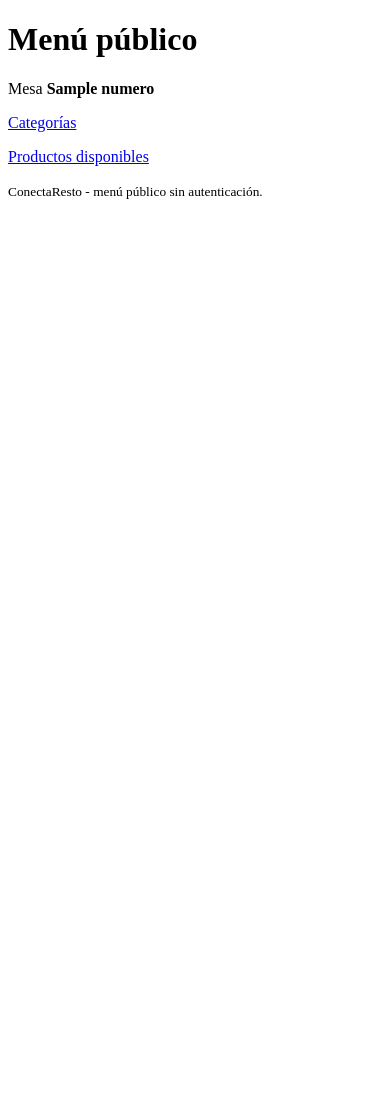
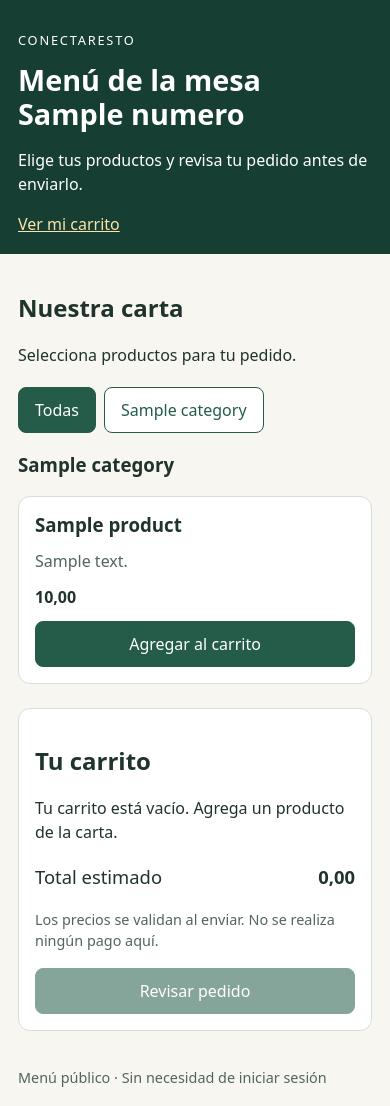
Before and after one commit to ConectaResto/ConectaResto-MVP, a Flask app: template app/templates/public/menu.html in a window 390 px wide. Before the commit the page ends 199 px from the top, so only its background shows below. Run offline with Flask 3, Linux system fonts and the light colour scheme; the template is opened without the code that fills it: most values are stand-ins (such as "Sample title", 1, 10 or a date in 2020).

Commit message:
feat(frontend): implementar menú público y carrito QR

```diff
--- /dev/null
+++ b/app/static/css/public_menu.css
@@ -0,0 +1,50 @@
+:root { color-scheme: light; font-family: system-ui, sans-serif; color: #20332c; background: #f7f6f1; }
+* { box-sizing: border-box; }
+body { margin: 0; line-height: 1.5; }
+[hidden] { display: none !important; }
+.menu-container { width: min(1120px, 100%); margin-inline: auto; padding: 24px; }
+.menu-header { background: #163e32; color: #fff; }
+.menu-header a { color: #fbe4aa; }
+.eyebrow { letter-spacing: .14em; text-transform: uppercase; font-size: .8rem; }
+h1 { font-size: clamp(1.8rem, 5vw, 2.8rem); line-height: 1.2; margin-block: 12px; }
+h2, h3 { line-height: 1.3; }
+.menu-layout { display: grid; grid-template-columns: minmax(0, 1.6fr) minmax(290px, 1fr); gap: 32px; align-items: start; overflow-wrap: anywhere; }
+.menu-layout > *, .product-card > * { min-width: 0; }
+.categories { display: flex; flex-wrap: wrap; gap: 8px; margin-block: 20px; }
+button { font: inherit; min-height: 44px; padding: 10px 16px; border: 1px solid #245c49; border-radius: 8px; color: #fff; background: #245c49; cursor: pointer; }
+button:hover:not(:disabled) { background: #163e32; }
+button:disabled { opacity: .55; cursor: default; }
+button:focus-visible, a:focus-visible, input:focus-visible { outline: 3px solid #c67c12; outline-offset: 3px; }
+.categories button { background: #fff; color: #245c49; max-width: 100%; }
+.categories button[aria-pressed="true"] { background: #245c49; color: #fff; }
+.product-grid { display: grid; grid-template-columns: repeat(auto-fit, minmax(min(230px, 100%), 1fr)); gap: 14px; }
+.product-card, #carrito { background: #fff; border: 1px solid #d6dfd6; border-radius: 12px; padding: 20px; }
+.product-card { display: flex; flex-direction: column; gap: 12px; }
+.product-card h3, .product-card p { margin: 0; overflow-wrap: anywhere; }
+.product-card .description { color: #52655d; flex: 1; }
+.product-card button { width: 100%; }
+.price { font-weight: 700; }
+#carrito { scroll-margin-top: 16px; }
+.cart-items { padding: 0; list-style: none; }
+.cart-line { border-bottom: 1px solid #d6dfd6; padding-block: 16px; overflow-wrap: anywhere; }
+.cart-line p { margin-block: 6px; }
+.cart-controls { display: flex; flex-wrap: wrap; align-items: center; gap: 10px; margin-block: 10px; }
+.cart-controls label { flex: 1; min-width: 120px; }
+.cart-controls input { width: 90px; min-height: 44px; border: 1px solid #8b9e93; border-radius: 6px; padding: 8px; font: inherit; }
+input[aria-invalid="true"] { border: 2px solid #ad2929; }
+.cart-controls button, #cancel-review { background: #fff; color: #245c49; }
+.cart-controls button:hover:not(:disabled), #cancel-review:hover:not(:disabled) { background: #edf4ed; }
+.cart-total { display: flex; justify-content: space-between; flex-wrap: wrap; gap: 8px; font-size: 1.15rem; }
+.hint, footer { color: #52655d; font-size: .9rem; }
+#order-status { overflow-wrap: anywhere; }
+#order-status[data-kind="error"] { color: #972323; }
+#order-status[data-kind="success"] { color: #21603a; font-weight: 700; }
+#review-order { width: 100%; }
+#order-review { border-top: 2px solid #d6dfd6; margin-top: 20px; }
+.review-actions { display: flex; flex-wrap: wrap; gap: 10px; }
+.review-actions button { flex: 1; }
+@media (max-width: 760px) {
+  .menu-container { padding: 18px; }
+  .menu-layout { grid-template-columns: minmax(0, 1fr); gap: 24px; }
+  .product-card, #carrito { padding: 16px; }
+}
--- /dev/null
+++ b/app/static/js/public_menu.js
@@ -0,0 +1,207 @@
+(() => {
+    'use strict';
+    const root = document.getElementById('public-menu');
+    if (!root) return;
+    const byId = (id) => document.getElementById(id);
+    const form = byId('order-form');
+    const cart = new Map();
+    let pending = false;
+    let loaded = false;
+
+    // All catalog content is inserted as text, never interpreted as HTML.
+    function element(tag, text, className) {
+        const node = document.createElement(tag);
+        if (text !== undefined) node.textContent = text;
+        if (className) node.className = className;
+        return node;
+    }
+    function priceInCents(price) {
+        if (typeof price !== 'string' || !/^\d+(?:\.\d{1,2})?$/.test(price)) {
+            throw new Error('El menú contiene un precio inválido. Consulta al mesero.');
+        }
+        const [whole, fraction = ''] = price.split('.');
+        return BigInt(whole) * 100n + BigInt(fraction.padEnd(2, '0'));
+    }
+    function money(cents) {
+        return `${(cents / 100n).toLocaleString('es')},${String(cents % 100n).padStart(2, '0')}`;
+    }
+    function total() {
+        return [...cart.values()].reduce((sum, item) => sum + item.cents * BigInt(item.quantity), 0n);
+    }
+    function validCart() {
+        return cart.size > 0 && [...cart.values()].every((item) => !item.invalid);
+    }
+    function status(text, kind = '') {
+        if (cart.size && !validCart()) {
+            text = 'Corrige las cantidades del carrito antes de continuar.';
+            kind = 'error';
+        }
+        byId('order-status').textContent = text;
+        byId('order-status').dataset.kind = kind;
+    }
+    function updateControls() {
+        byId('review-order').disabled = pending || !validCart();
+        root.querySelectorAll('[data-cart-control]').forEach((node) => { node.disabled = pending; });
+        byId('cancel-review').disabled = pending;
+        byId('send-order').disabled = pending || !validCart();
+        byId('send-order').textContent = pending ? 'Enviando…' : 'Confirmar y enviar';
+        form.setAttribute('aria-busy', String(pending));
+    }
+    function changed() {
+        byId('order-review').hidden = true;
+        byId('cart-total').textContent = cart.size && !validCart() ? 'Revisa cantidades' : money(total());
+        updateControls();
+    }
+    function renderCart() {
+        const list = byId('cart-items');
+        list.replaceChildren();
+        byId('cart-empty').hidden = cart.size !== 0;
+        for (const [id, item] of cart) {
+            const line = element('li', undefined, 'cart-line');
+            line.append(element('strong', item.name), element('p', `Precio unitario: ${money(item.cents)}`));
+            const controls = element('div', undefined, 'cart-controls');
+            const label = element('label', 'Cantidad ');
+            const input = document.createElement('input');
+            input.type = 'number'; input.min = '1'; input.max = '2147483647'; input.step = '1';
+            input.required = true; input.inputMode = 'numeric'; input.value = item.quantityInput;
+            input.dataset.cartControl = ''; input.dataset.quantity = String(id);
+            input.setAttribute('aria-label', `Cantidad de ${item.name}`);
+            const subtotal = element('p');
+            function updateQuantityLine() {
+                input.setAttribute('aria-invalid', String(item.invalid));
+                subtotal.textContent = item.invalid ? 'Introduce una cantidad entera positiva válida.' : `Subtotal: ${money(item.cents * BigInt(item.quantity))}`;
+            }
+            updateQuantityLine();
+            input.addEventListener('input', () => {
+                if (pending) return;
+                item.quantityInput = input.value;
+                const quantity = Number(input.value);
+                item.invalid = !/^\d+$/.test(input.value) || !Number.isInteger(quantity) || quantity < 1 || quantity > 2147483647;
+                if (!item.invalid) item.quantity = quantity;
+                updateQuantityLine();
+                status('Carrito actualizado.');
+                changed();
+            });
+            label.append(input);
+            const remove = element('button', 'Quitar');
+            remove.type = 'button'; remove.dataset.cartControl = '';
+            remove.setAttribute('aria-label', `Quitar ${item.name}`);
+            remove.addEventListener('click', () => {
+                if (pending) return;
+                cart.delete(id); renderCart(); status('Producto quitado del carrito.');
+            });
+            controls.append(label, remove); line.append(controls, subtotal); list.append(line);
+        }
+        changed();
+    }
+    function addProduct(product) {
+        if (pending) return;
+        const item = cart.get(product.id);
+        if (item && (item.invalid || item.quantity >= 2147483647)) {
+            status('Revisa la cantidad de este producto en el carrito.', 'error'); return;
+        }
+        if (item) {
+            item.quantity += 1;
+            item.quantityInput = String(item.quantity);
+        } else cart.set(product.id, {name: product.name, cents: product.cents, quantity: 1, quantityInput: '1', invalid: false});
+        renderCart(); status(`${product.name} agregado al carrito.`);
+    }
+    async function readJSON(response) {
+        const body = await response.json();
+        if (!response.ok || body.success !== true) throw new Error(body.error || 'No se pudo completar la solicitud.');
+        return body.data;
+    }
+    async function loadCatalog() {
+        if (loaded) return;
+        byId('retry-catalog').hidden = true;
+        byId('catalog-status').textContent = 'Cargando el menú…';
+        try {
+            const [categories, products] = await Promise.all([
+                fetch(root.dataset.categoriesUrl, {credentials: 'same-origin'}).then(readJSON),
+                fetch(root.dataset.productsUrl, {credentials: 'same-origin'}).then(readJSON),
+            ]);
+            if (!Array.isArray(categories) || !Array.isArray(products)) throw new Error('No se pudo leer el menú.');
+            const priced = products.map((product) => ({...product, cents: priceInCents(product.price)}));
+            const catalog = byId('catalog'); const nav = byId('category-nav');
+            catalog.replaceChildren(); nav.replaceChildren();
+            const sections = [];
+            function filter(categoryId) {
+                sections.forEach(({id, node}) => { node.hidden = categoryId !== null && categoryId !== id; });
+                nav.querySelectorAll('button').forEach((button) => {
+                    button.setAttribute('aria-pressed', String(button.dataset.category === String(categoryId)));
+                });
+            }
+            function categoryButton(name, id) {
+                const button = element('button', name); button.type = 'button'; button.dataset.category = String(id);
+                button.addEventListener('click', () => filter(id)); nav.append(button);
+            }
+            categoryButton('Todas', null);
+            for (const category of categories) {
+                const section = element('section'); section.append(element('h3', category.name));
+                const group = element('div', undefined, 'product-grid');
+                const matching = priced.filter((product) => product.categoria_id === category.id);
+                for (const product of matching) {
+                    const card = element('article', undefined, 'product-card');
+                    card.append(element('h3', product.name), element('p', product.description || '', 'description'), element('p', money(product.cents), 'price'));
+                    const add = element('button', 'Agregar al carrito'); add.type = 'button'; add.dataset.cartControl = '';
+                    add.setAttribute('aria-label', `Agregar ${product.name} al carrito`);
+                    add.addEventListener('click', () => addProduct(product)); card.append(add); group.append(card);
+                }
+                if (!matching.length) group.append(element('p', 'No hay productos disponibles en esta categoría.'));
+                section.append(group); catalog.append(section); sections.push({id: category.id, node: section});
+                categoryButton(category.name, category.id);
+            }
+            filter(null); loaded = true;
+            byId('catalog-status').textContent = priced.length ? 'Selecciona productos para tu pedido.' : 'No hay productos disponibles por ahora. Consulta al mesero.';
+            updateControls();
+        } catch (_) {
+            byId('catalog-status').textContent = 'No pudimos cargar el menú. Revisa tu conexión o consulta al mesero.';
+            byId('retry-catalog').hidden = false;
+        }
+    }
+    byId('retry-catalog').addEventListener('click', loadCatalog);
+    form.addEventListener('submit', (event) => {
+        event.preventDefault();
+        if (pending || !validCart()) { if (!pending) status('Agrega productos y revisa las cantidades antes de continuar.', 'error'); return; }
+        const summary = byId('review-items'); summary.replaceChildren();
+        for (const item of cart.values()) summary.append(element('li', `${item.quantity} × ${item.name} — ${money(item.cents * BigInt(item.quantity))}`));
+        byId('review-total').textContent = money(total());
+        byId('order-review').hidden = false; status('Revisa tu pedido. Todavía no se ha enviado.');
+        byId('review-title').focus();
+    });
+    byId('cancel-review').addEventListener('click', () => {
+        if (pending) return;
+        byId('order-review').hidden = true; byId('review-order').focus();
+    });
+    byId('send-order').addEventListener('click', async () => {
+        if (pending || !validCart() || byId('order-review').hidden) return;
+        pending = true; updateControls(); status('Preparando el envío…');
+        let attempted = false;
+        try {
+            const csrf = await fetch(root.dataset.csrfUrl, {credentials: 'same-origin', cache: 'no-store'}).then(readJSON);
+            if (!csrf || typeof csrf.csrf_token !== 'string' || !csrf.csrf_token) throw new Error('No pudimos preparar el envío. Inténtalo de nuevo cuando tengas conexión.');
+            const items = [...cart].map(([id, item]) => ({producto_id: id, cantidad: item.quantity}));
+            attempted = true;
+            const response = await fetch(form.action, {
+                method: 'POST', credentials: 'same-origin',
+                headers: {'Content-Type': 'application/json', 'X-CSRF-Token': csrf.csrf_token},
+                body: JSON.stringify({items}),
+            });
+            if (response.status >= 500) throw new Error('No pudimos confirmar el envío. Consulta al mesero antes de volver a enviar para evitar duplicados.');
+            const body = await response.json();
+            if (!response.ok || body.success !== true) {
+                const message = body.error || 'El pedido fue rechazado.';
+                status(`${message} El carrito se conserva. Revisa los productos o consulta al mesero.`, 'error'); return;
+            }
+            if (response.status !== 201 || !Number.isInteger(body.data?.id) || body.data.id < 1 || typeof body.data.estado !== 'string') throw new Error('Respuesta de confirmación inválida.');
+            cart.clear(); renderCart();
+            status(`Pedido #${body.data.id} recibido. Estado: ${body.data.estado}. El mesero atenderá tu pedido.`, 'success');
+            byId('order-status').focus();
+        } catch (_) {
+            status(attempted ? 'No pudimos confirmar el envío. El carrito se conserva. Consulta al mesero antes de volver a enviar para evitar duplicados.' : 'No pudimos preparar el envío. El carrito se conserva. Revisa tu conexión e inténtalo de nuevo.', 'error');
+        } finally {
+            pending = false; byId('order-review').hidden = true; updateControls();
+        }
+    });
+    renderCart(); loadCatalog();
+})();
--- a/app/templates/public/menu.html
+++ b/app/templates/public/menu.html
@@ -4,14 +4,51 @@
 <meta charset="utf-8">
 <meta name="viewport" content="width=device-width, initial-scale=1">
 <title>Menú público - Mesa {{ mesa.numero }}</title>
+<meta name="referrer" content="no-referrer">
+<link rel="stylesheet" href="{{ url_for('static', filename='css/public_menu.css') }}">
+<script src="{{ url_for('static', filename='js/public_menu.js') }}" defer></script>
 </head>
 <body>
-<h1>Menú público</h1>
-<p>Mesa <strong>{{ mesa.numero }}</strong></p>
-<nav>
-  <p><a href="{{ url_for('categories.list_all') }}">Categorías</a></p>
-  <p><a href="{{ url_for('products.list_all_products') }}">Productos disponibles</a></p>
-</nav>
-<p><small>ConectaResto - menú público sin autenticación.</small></p>
+<header class="menu-header">
+  <div class="menu-container"><p class="eyebrow">ConectaResto</p>
+  <h1>Menú de la mesa {{ mesa.numero }}</h1>
+  <p>Elige tus productos y revisa tu pedido antes de enviarlo.</p>
+  <a href="#carrito">Ver mi carrito</a></div>
+</header>
+<main class="menu-container menu-layout" id="public-menu"
+      data-categories-url="{{ url_for('categories.list_all') }}"
+      data-products-url="{{ url_for('products.list_all_products') }}"
+      data-csrf-url="{{ url_for('auth.csrf') }}">
+  <section aria-labelledby="catalog-title">
+    <h2 id="catalog-title">Nuestra carta</h2>
+    <p id="catalog-status" role="status">Cargando el menú…</p>
+    <button id="retry-catalog" type="button" hidden>Volver a cargar el menú</button>
+    <nav id="category-nav" class="categories" aria-label="Categorías"></nav>
+    <div id="catalog"></div>
+  </section>
+  <aside id="carrito" aria-labelledby="cart-title">
+    <form id="order-form" action="pedidos" method="post">
+      <h2 id="cart-title">Tu carrito</h2>
+      <p id="cart-empty">Tu carrito está vacío. Agrega un producto de la carta.</p>
+      <ul id="cart-items" class="cart-items"></ul>
+      <p class="cart-total">Total estimado <strong id="cart-total">0,00</strong></p>
+      <p class="hint">Los precios se validan al enviar. No se realiza ningún pago aquí.</p>
+      <p id="order-status" role="status" aria-live="polite" tabindex="-1"></p>
+      <button id="review-order" type="submit" disabled>Revisar pedido</button>
+      <section id="order-review" aria-labelledby="review-title" hidden>
+        <h3 id="review-title" tabindex="-1">Confirma tu pedido</h3>
+        <ul id="review-items"></ul>
+        <p>Total estimado: <strong id="review-total"></strong></p>
+        <p>El pedido quedará pendiente de atención del mesero.</p>
+        <div class="review-actions">
+          <button id="cancel-review" type="button">Seguir editando</button>
+          <button id="send-order" type="button">Confirmar y enviar</button>
+        </div>
+      </section>
+    </form>
+  </aside>
+  <noscript>Activa JavaScript para consultar la carta y enviar tu pedido. Si necesitas ayuda, llama al mesero.</noscript>
+</main>
+<footer class="menu-container">Menú público · Sin necesidad de iniciar sesión</footer>
 </body>
 </html>
```
Also changed, not shown: docs/E3_MENU_PUBLICO.md (+42 -1 lines), docs/QR_PUBLICO.md (+25 -1 lines), tests/test_public_menu_ui.py (added, +241 -0 lines), tests/test_qr_publico.py (+4 -2 lines).
